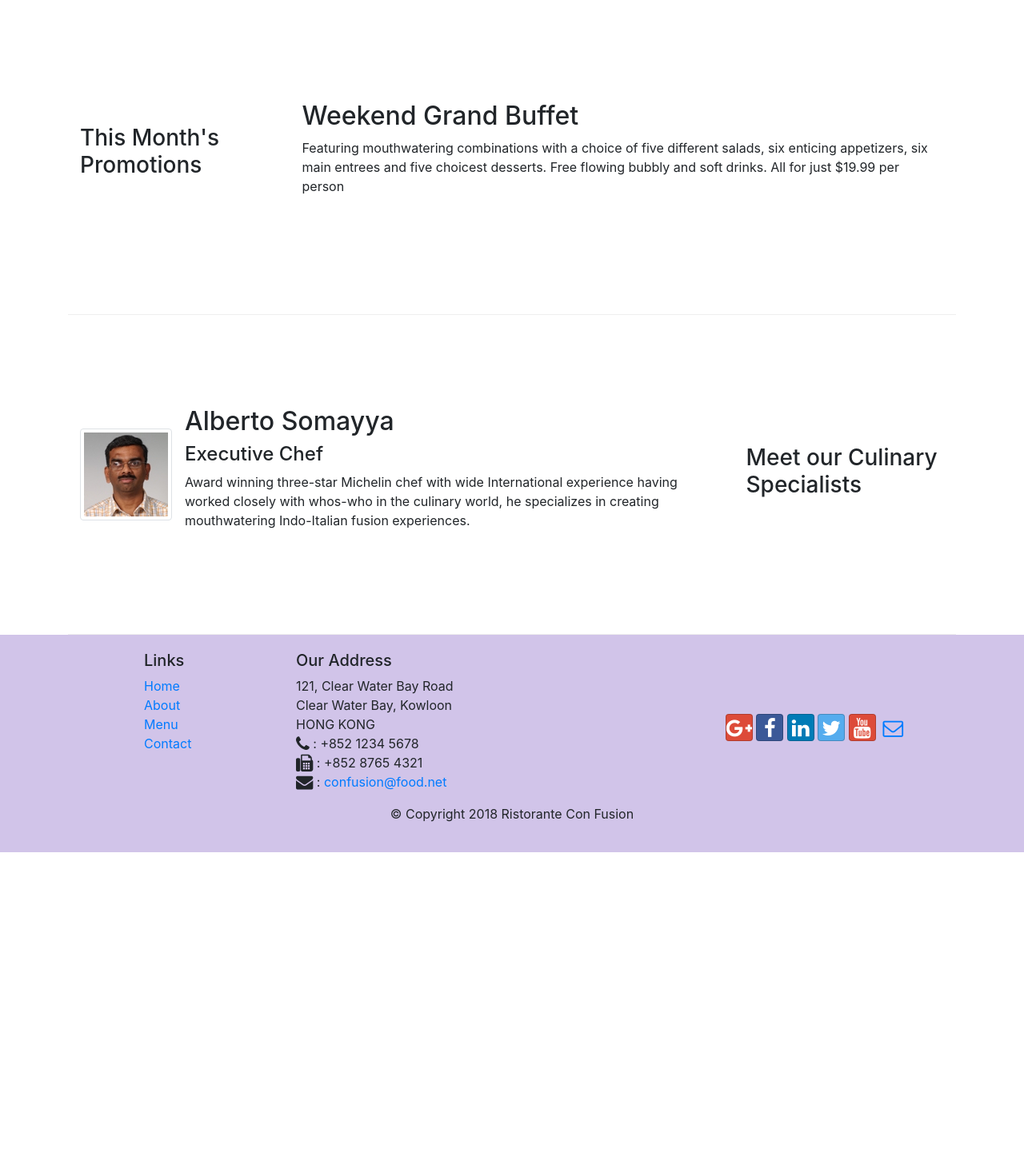
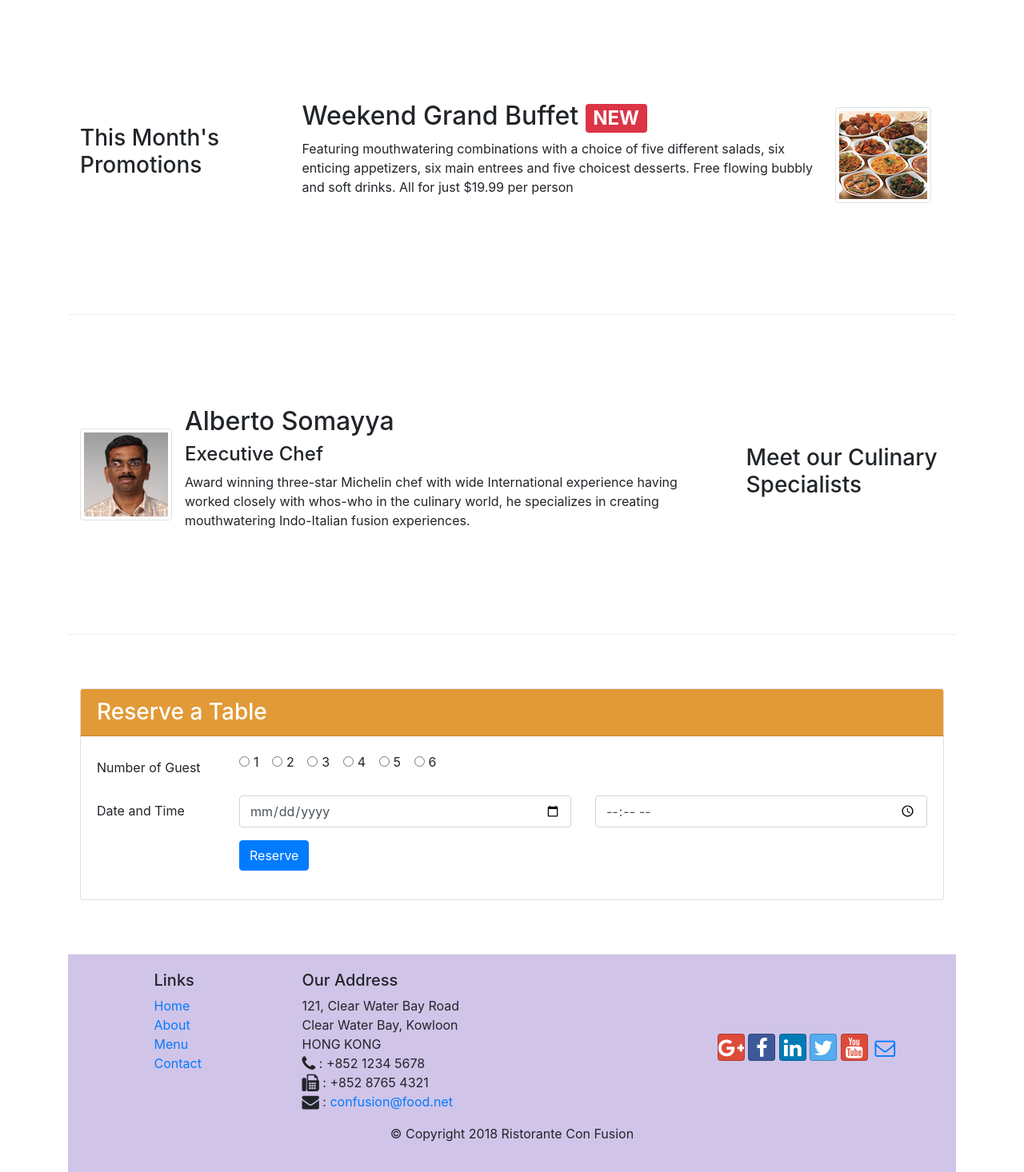
Before and after one commit to SebasTamayoA/CourseraBootstrap4Ex1, a website: page index.html in a window 1280 px wide. Shown: the part 740-2206 px from the top of the page at 80% size. Before the commit the page ends 1806 px from the top, so only its background shows below. Drawn offline with nearby package versions, Linux system fonts and the light colour scheme.

Commit message:
Assignment 2

```diff
--- a/css/styles.css
+++ b/css/styles.css
@@ -37,3 +37,13 @@ body {
 .navbar-dark {
   background-color: #512da8;
 }
+
+.card-header {
+  background-color: #e19a37;
+}
+
+.btn-reserveTable {
+  background-color: #e19a37;
+    color: floralwhite;
+
+}
--- a/index.html
+++ b/index.html
@@ -48,6 +48,9 @@
         <div class="col-12 col-sm align-self-center">
           <img src="img/logo.png" class="img-fluid">
         </div>
+        <div class="col-12 col-sm align-self-center">
+          <a href="./index.html#Reserve-table" class="btn btn-default btn-lg btn-reserveTable">Reserve Table</a>
+        </div>
       </div>
     </div>
   </header>
@@ -61,7 +64,8 @@
         <div class="media">
           <img class="d-flex mr-3 img-thumbnail align-self-center" src="img/uthappizza.png" alt="Uthappizza">
           <div class="media-body">
-            <h2 class="mt-0">Uthappizza</h2>
+            <h2 class="mt-0">Uthappizza <span class="badge badge-danger">HOT</span><span
+                class="badge badge-pill badge-secondary">$4.99</span></h2>
             <p class="d-none d-sm-block">A unique combination of Indian Uthappam (pancake) and
               Italian pizza, topped with Cerignola olives, ripe vine
               cherry tomatoes, Vidalia onion, Guntur chillies and
@@ -72,17 +76,23 @@
     </div>
 
     <div class="row row-content align-items-center">
-      <div class="col-12 col-sm-4 col-md-3">
+      <div class="col-12 col-sm-4 order-sm-first col-md-3">
         <h3>This Month's Promotions</h3>
       </div>
-      <div class="col col-sm col-md">
-        <h2>Weekend Grand Buffet</h2>
-        <p>
+      <div class="col col-sm sm-last col-md">
+        <div class="media">
+          <div class="media-body">
+            <h2 class="mt-0">Weekend Grand Buffet <span class="badge badge-danger">NEW</h2>
+            <p class="d-none d-sm-block">
               Featuring mouthwatering combinations with a choice of five different
               salads, six enticing appetizers, six main entrees and five choicest
               desserts. Free flowing bubbly and soft drinks. All for just $19.99
               per person
             </p>
+          </div>
+          <img class="d-flex mr-3 img-thumbnail align-self-center rounded float-right" src="img/buffet.png"
+            alt="Weekend Grand Buffet">
+        </div>
       </div>
     </div>
 
@@ -102,6 +112,67 @@
               creating mouthwatering Indo-Italian fusion experiences.
             </p>
           </div>
+        </div>
+      </div>
+    </div>
+
+    <div class="row row-content align-items-center" id="Reserve-table">
+      <div class="col-12">
+        <div class="card">
+          <h3 class="card-header text-white">Reserve a Table</h3>
+          <div class="card-body">
+            <form>
+              <div class="form-group row">
+
+                <label for="dateAndTime" class="col-12 col-md-2 col-form-label">Number of Guest</label>
+                <div class="col-auto">
+                  <div class="form-check-inline">
+                    <label class="form-check-label">
+                      <input type="radio" class="form-check-input" name="optradio">1
+                    </label>
+                  </div>
+                  <div class="form-check-inline">
+                    <label class="form-check-label">
+                      <input type="radio" class="form-check-input" name="optradio">2
+                    </label>
+                  </div>
+                  <div class="form-check-inline">
+                    <label class="form-check-label">
+                      <input type="radio" class="form-check-input" name="optradio">3
+                    </label>
+                  </div>
+                  <div class="form-check-inline">
+                    <label class="form-check-label">
+                      <input type="radio" class="form-check-input" name="optradio">4
+                    </label>
+                  </div>
+                  <div class="form-check-inline">
+                    <label class="form-check-label">
+                      <input type="radio" class="form-check-input" name="optradio">5
+                    </label>
+                  </div>
+                  <div class="form-check-inline">
+                    <label class="form-check-label">
+                      <input type="radio" class="form-check-input" name="optradio">6
+                    </label>
+                  </div>
+                </div>
+              </div>
+              <div class="form-group row">
+                <label for="dateAndTime" class="col-12 col-md-2 col-form-label">Date and Time</label>
+                <div class="col-12 col-md-5">
+                  <input type="date" class="form-control" id="date" name="date">
+                </div>
+                <div class="col-12 col-md-5">
+                  <input type="time" class="form-control" id="time" name="time">
+                </div>
+              </div>
+              <div class="form-group row">
+                <div class="offset-md-2 col-md-10">
+                  <button type="submit" class="btn btn-primary">Reserve</button>
+                </div>
+              </div>
+            </form>
           </div>
         </div>
       </div>
@@ -132,7 +203,8 @@
           </div>
           <div class="col-12 col-sm-4 align-self-center">
             <div class="text-center">
-            <a class="btn btn-social-icon btn-google" href="http://google.com/+"><em class="fa fa-google-plus"></em></a>
+              <a class="btn btn-social-icon btn-google" href="http://google.com/+"><em
+                  class="fa fa-google-plus"></em></a>
               <a class="btn btn-social-icon btn-facebook" href="http://www.facebook.com/profile.php?id="><em
                   class="fa fa-facebook"></em></a>
               <a class="btn btn-social-icon btn-linkedin" href="http://www.linkedin.com/in/"><em
```
Lines whose indentation alone changed are shown as unchanged.
